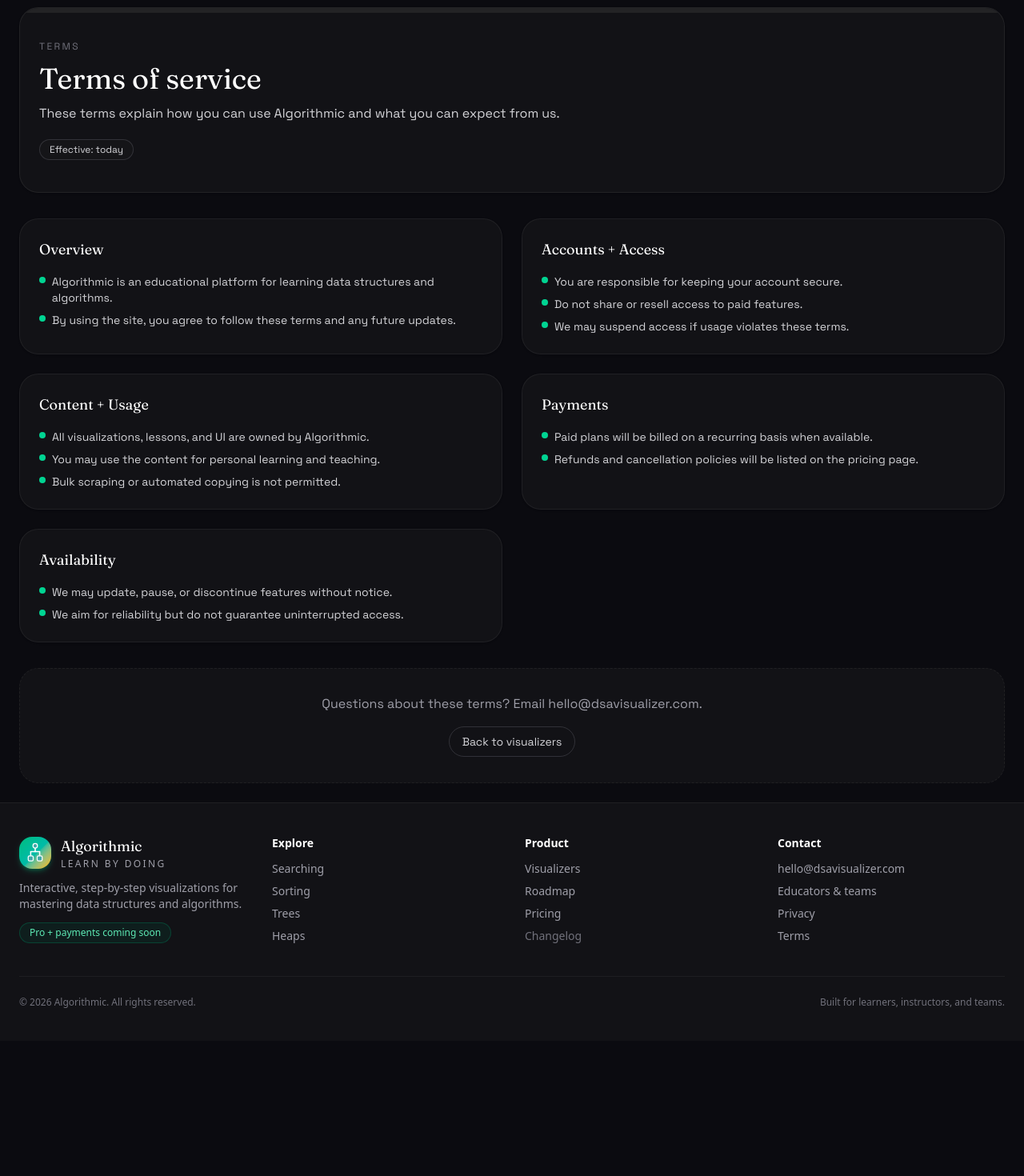
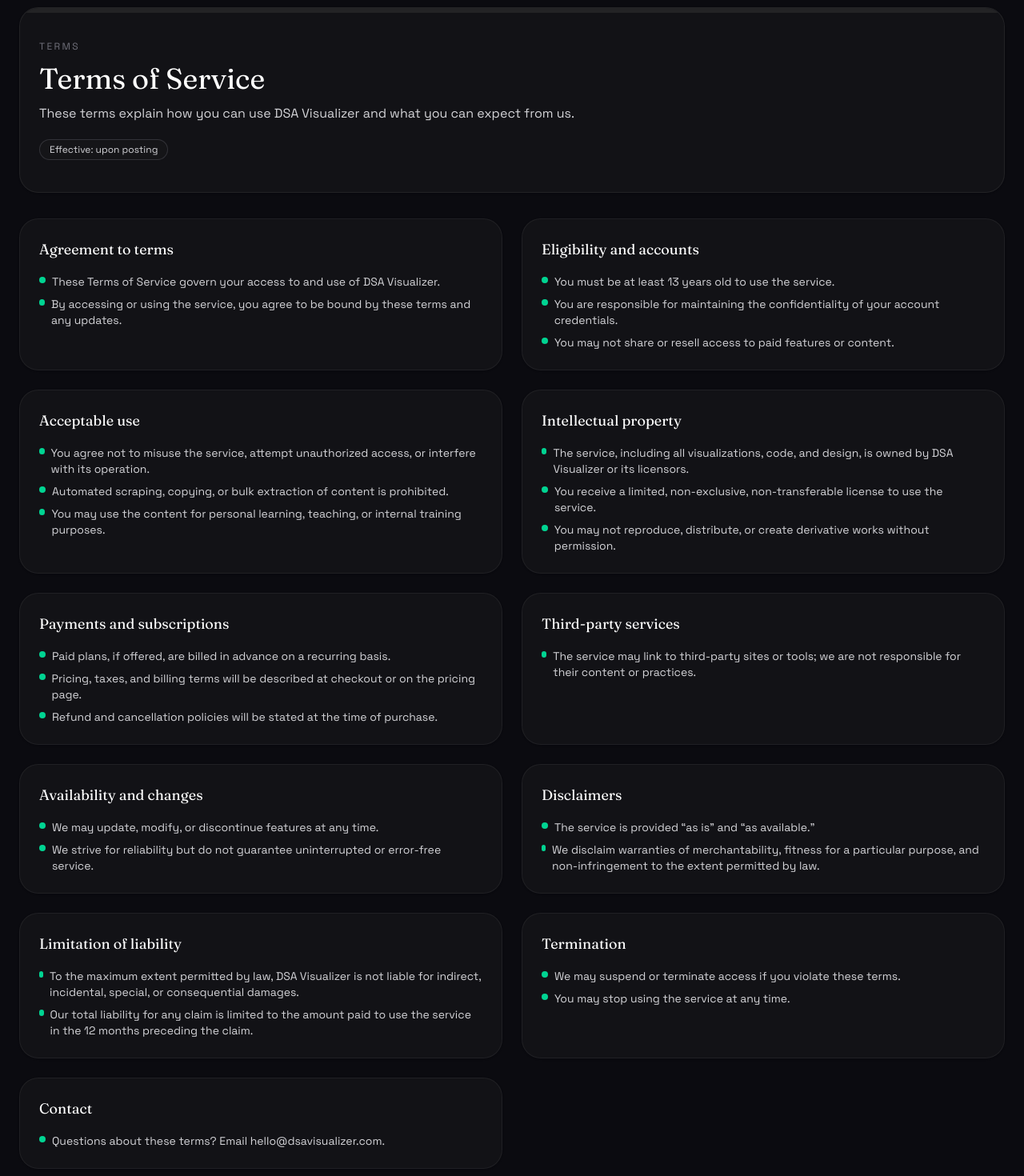
Before and after one commit to hscho421/algorithmic, a React (Vite) app: page /terms in a window 1280 px wide. Shown: the part 80-1550 px from the top of the page at 80% size. Before the commit the page ends 1381 px from the top, so only its background shows below. Built offline with nearby package versions, Linux system fonts and the light colour scheme.

Commit message:
changes privacy & terms

```diff
--- a/src/pages/PrivacyPage.jsx
+++ b/src/pages/PrivacyPage.jsx
@@ -2,39 +2,64 @@
 
 const SECTIONS = [
   {
-    title: 'What we collect',
+    title: 'Information we collect',
     items: [
-      'Basic usage analytics to improve the experience.',
-      'Optional account details if you sign up in the future.',
+      'Information you provide directly, such as name, email address, and account credentials if you create an account.',
+      'Inputs you submit in visualizers (e.g., arrays, graphs, words) and saved configurations if you choose to store them.',
+      'Usage data such as pages viewed, feature interactions, and performance metrics.',
+      'Device and log data such as browser type, operating system, IP address, and approximate location derived from IP.',
     ],
   },
   {
-    title: 'How we use data',
+    title: 'How we use information',
     items: [
-      'To personalize your learning and save progress.',
-      'To measure what content is most helpful.',
-      'To communicate product updates if you opt in.',
+      'Provide and maintain the service, including running visualizations and saving preferences.',
+      'Improve performance, reliability, and educational outcomes through analytics and testing.',
+      'Respond to inquiries, provide support, and send service-related communications.',
+      'Send marketing communications only if you opt in, and you can opt out at any time.',
     ],
   },
   {
-    title: 'What we do not sell',
+    title: 'Sharing and disclosure',
     items: [
-      'We do not sell your personal data.',
-      'We do not share data with advertisers.',
+      'We do not sell personal information.',
+      'We may share information with service providers that process data on our behalf (e.g., hosting, analytics, support).',
+      'We may disclose information to comply with legal obligations or to protect our rights and users.',
+    ],
+  },
+  {
+    title: 'Cookies and analytics',
+    items: [
+      'We may use cookies or similar technologies to remember preferences and measure usage.',
+      'You can control cookies through your browser settings and opt out of non-essential analytics where available.',
+    ],
+  },
+  {
+    title: 'Data retention',
+    items: [
+      'We retain information as long as necessary to provide the service and for legitimate business purposes.',
+      'You may request deletion of your account or stored data, subject to legal or operational requirements.',
+    ],
+  },
+  {
+    title: 'Your rights and choices',
+    items: [
+      'Access, correct, or delete your information by contacting us.',
+      'Opt out of marketing communications at any time.',
+      'Depending on your location, you may have additional rights under applicable privacy laws.',
     ],
   },
   {
     title: 'Security',
     items: [
-      'We use industry-standard practices to protect data.',
-      'No system is perfect, but we continuously improve safeguards.',
+      'We use administrative, technical, and physical safeguards designed to protect data.',
+      'No method of transmission or storage is 100% secure; we continuously improve safeguards.',
     ],
   },
   {
-    title: 'Your choices',
+    title: 'Children',
     items: [
-      'Request data removal by emailing support.',
-      'Opt out of non-essential analytics where available.',
+      'The service is not directed to children under 13. We do not knowingly collect personal information from children.',
     ],
   },
 ];
@@ -47,13 +72,13 @@
         <div className="relative z-10">
           <div className="text-xs uppercase tracking-[0.2em] text-zinc-400 dark:text-zinc-500">Privacy</div>
           <h1 className="text-3xl md:text-4xl font-display text-zinc-900 dark:text-white mt-3">
-            Privacy policy
+            Privacy Policy
           </h1>
           <p className="text-zinc-600 dark:text-zinc-300 mt-3 max-w-2xl">
-            We are building Algorithmic with privacy in mind. Here is how we handle your data.
+            This Privacy Policy explains how DSA Visualizer collects, uses, and shares information.
           </p>
           <div className="mt-5 inline-flex items-center gap-2 rounded-full border border-zinc-200/80 dark:border-zinc-700/70 bg-zinc-50/80 dark:bg-zinc-900/70 px-3 py-1 text-xs text-zinc-500 dark:text-zinc-300">
-            Effective: today
+            Effective: upon posting
           </div>
         </div>
       </section>
@@ -79,7 +104,7 @@
 
       <div className="rounded-3xl border border-dashed border-zinc-200/70 dark:border-zinc-800/70 bg-white/60 dark:bg-zinc-900/60 p-8 text-center">
         <p className="text-zinc-500 dark:text-zinc-400">
-          Want more details? Email hello@dsavisualizer.com.
+          Questions about privacy? Email hello@dsavisualizer.com.
         </p>
         <Link
           to="/"
--- a/src/pages/TermsPage.jsx
+++ b/src/pages/TermsPage.jsx
@@ -2,40 +2,82 @@
 
 const SECTIONS = [
   {
-    title: 'Overview',
+    title: 'Agreement to terms',
     items: [
-      'Algorithmic is an educational platform for learning data structures and algorithms.',
-      'By using the site, you agree to follow these terms and any future updates.',
+      'These Terms of Service govern your access to and use of DSA Visualizer.',
+      'By accessing or using the service, you agree to be bound by these terms and any updates.',
     ],
   },
   {
-    title: 'Accounts + Access',
+    title: 'Eligibility and accounts',
     items: [
-      'You are responsible for keeping your account secure.',
-      'Do not share or resell access to paid features.',
-      'We may suspend access if usage violates these terms.',
+      'You must be at least 13 years old to use the service.',
+      'You are responsible for maintaining the confidentiality of your account credentials.',
+      'You may not share or resell access to paid features or content.',
     ],
   },
   {
-    title: 'Content + Usage',
+    title: 'Acceptable use',
     items: [
-      'All visualizations, lessons, and UI are owned by Algorithmic.',
-      'You may use the content for personal learning and teaching.',
-      'Bulk scraping or automated copying is not permitted.',
+      'You agree not to misuse the service, attempt unauthorized access, or interfere with its operation.',
+      'Automated scraping, copying, or bulk extraction of content is prohibited.',
+      'You may use the content for personal learning, teaching, or internal training purposes.',
     ],
   },
   {
-    title: 'Payments',
+    title: 'Intellectual property',
     items: [
-      'Paid plans will be billed on a recurring basis when available.',
-      'Refunds and cancellation policies will be listed on the pricing page.',
+      'The service, including all visualizations, code, and design, is owned by DSA Visualizer or its licensors.',
+      'You receive a limited, non-exclusive, non-transferable license to use the service.',
+      'You may not reproduce, distribute, or create derivative works without permission.',
     ],
   },
   {
-    title: 'Availability',
+    title: 'Payments and subscriptions',
     items: [
-      'We may update, pause, or discontinue features without notice.',
-      'We aim for reliability but do not guarantee uninterrupted access.',
+      'Paid plans, if offered, are billed in advance on a recurring basis.',
+      'Pricing, taxes, and billing terms will be described at checkout or on the pricing page.',
+      'Refund and cancellation policies will be stated at the time of purchase.',
+    ],
+  },
+  {
+    title: 'Third-party services',
+    items: [
+      'The service may link to third-party sites or tools; we are not responsible for their content or practices.',
+    ],
+  },
+  {
+    title: 'Availability and changes',
+    items: [
+      'We may update, modify, or discontinue features at any time.',
+      'We strive for reliability but do not guarantee uninterrupted or error-free service.',
+    ],
+  },
+  {
+    title: 'Disclaimers',
+    items: [
+      'The service is provided “as is” and “as available.”',
+      'We disclaim warranties of merchantability, fitness for a particular purpose, and non-infringement to the extent permitted by law.',
+    ],
+  },
+  {
+    title: 'Limitation of liability',
+    items: [
+      'To the maximum extent permitted by law, DSA Visualizer is not liable for indirect, incidental, special, or consequential damages.',
+      'Our total liability for any claim is limited to the amount paid to use the service in the 12 months preceding the claim.',
+    ],
+  },
+  {
+    title: 'Termination',
+    items: [
+      'We may suspend or terminate access if you violate these terms.',
+      'You may stop using the service at any time.',
+    ],
+  },
+  {
+    title: 'Contact',
+    items: [
+      'Questions about these terms? Email hello@dsavisualizer.com.',
     ],
   },
 ];
@@ -48,13 +90,13 @@
         <div className="relative z-10">
           <div className="text-xs uppercase tracking-[0.2em] text-zinc-400 dark:text-zinc-500">Terms</div>
           <h1 className="text-3xl md:text-4xl font-display text-zinc-900 dark:text-white mt-3">
-            Terms of service
+            Terms of Service
           </h1>
           <p className="text-zinc-600 dark:text-zinc-300 mt-3 max-w-2xl">
-            These terms explain how you can use Algorithmic and what you can expect from us.
+            These terms explain how you can use DSA Visualizer and what you can expect from us.
           </p>
           <div className="mt-5 inline-flex items-center gap-2 rounded-full border border-zinc-200/80 dark:border-zinc-700/70 bg-zinc-50/80 dark:bg-zinc-900/70 px-3 py-1 text-xs text-zinc-500 dark:text-zinc-300">
-            Effective: today
+            Effective: upon posting
           </div>
         </div>
       </section>
```
